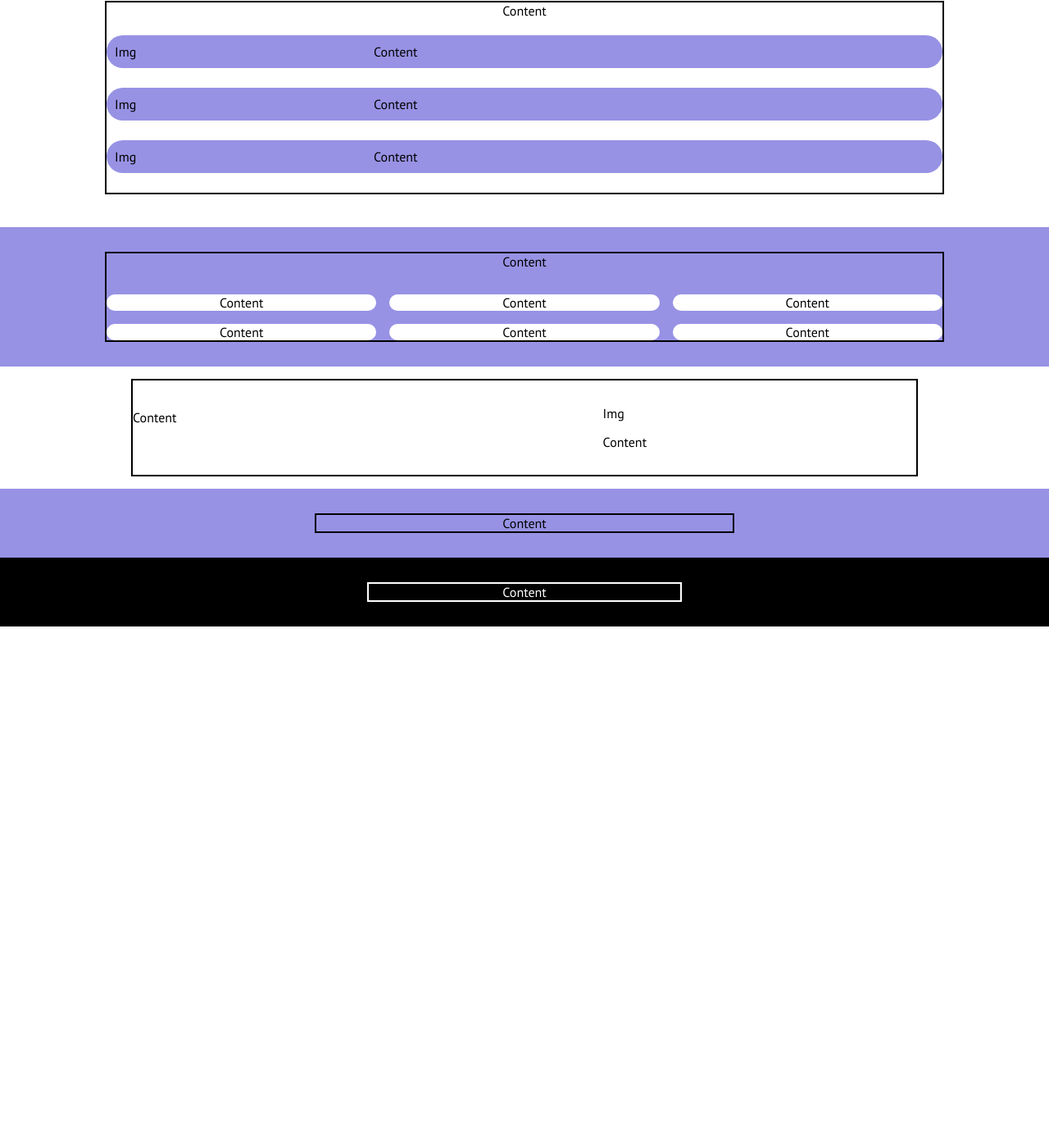
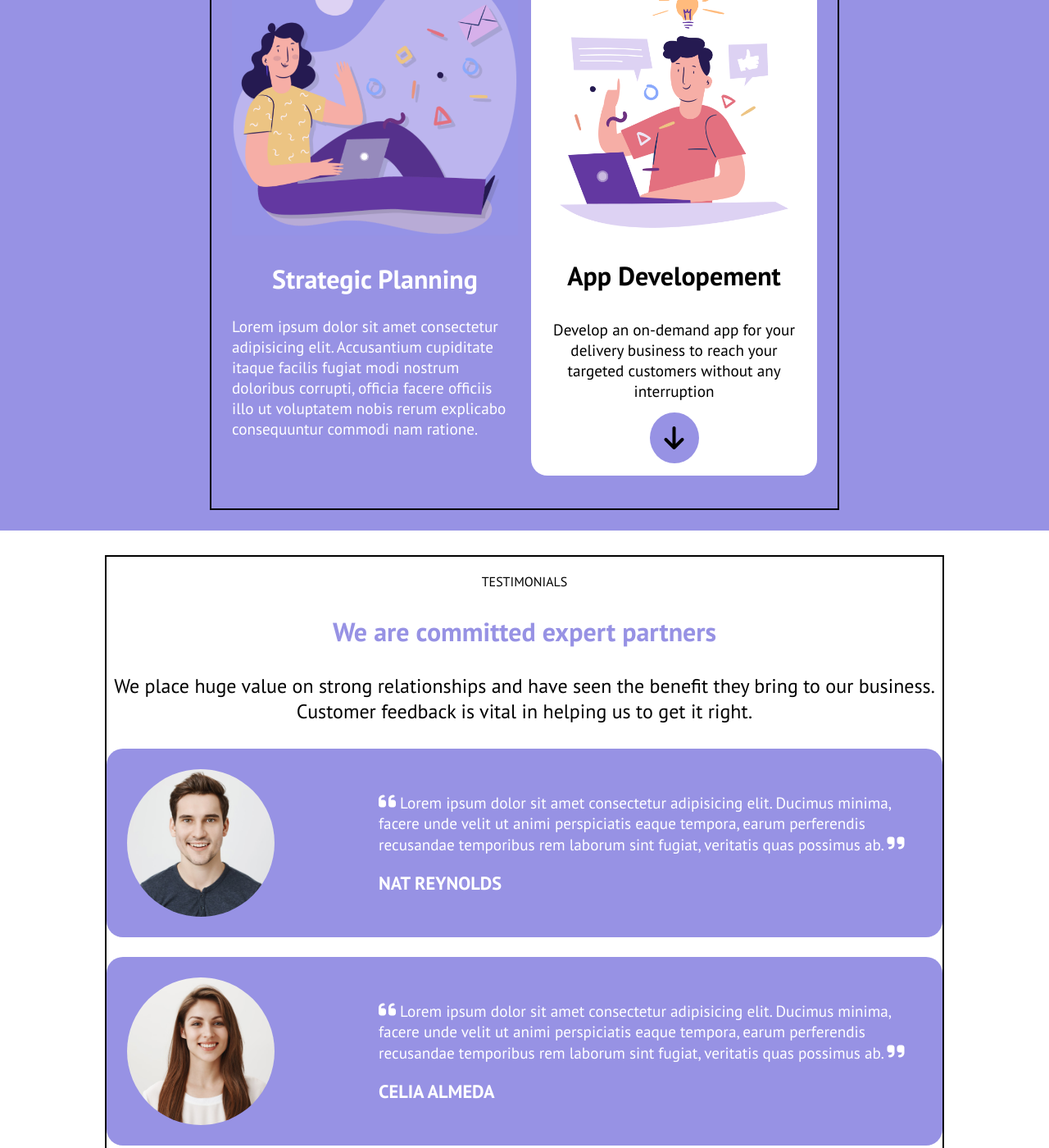
Before and after one commit to GiovanniCadoni/htmlcss-responsive-layout, a plain HTML site: page index.html in a window 1280 px wide. Shown: the part 1108-2508 px from the top of the page at 82% size. Before the commit the page ends 1872 px from the top, so only its background shows below. Drawn offline with Linux system fonts and the light colour scheme.

Commit message:
fixed planning and testimonials' section

```diff
--- a/css/style.css
+++ b/css/style.css
@@ -175,6 +175,10 @@ body{
     font-size: 1.1rem;
 }
 
+.application-block > .row{
+    align-items: stretch;
+}
+
 @media screen and (min-width: 768px) {
     .application-col{
         width: calc(100% / 3 - 2rem / 3);
@@ -187,6 +191,10 @@ body{
     .application-col-main{
         width: calc(100% - 100% / 3 - 1rem / 3);
         align-items: flex-start;
+    }
+
+    .img-application{
+        width: 280px;
     }
 }
 
@@ -207,6 +215,10 @@ body{
 
     .application-col-main .img-application{
         margin-top: 0;
+    }
+
+    .img-application{
+        width: 1200px;
     }
 }
 /*/DEMO APPLICATION*/
@@ -242,11 +254,47 @@ body{
     width: 100%;
     border-radius: 20px;
     background-color: white;
-    padding: 15px 0;
+    padding: 25px 15px;
 }
 
 .card-planning .img-card-planning{
     margin-bottom: 15px;
+}
+
+.planning-block h3{
+    font-size: 2rem;
+    color: white;
+    margin-top: 2rem;
+    margin-bottom: 1.5rem;
+}
+
+.planning-block p{
+    font-size: 1.2rem;
+    color: white;
+    text-align: left;
+    margin-bottom: 1.5rem;
+}
+
+.text-card-planning h3{
+    font-size: 2rem;
+    color: black;
+    margin-top: 2rem;
+    margin-bottom: 1.5rem;
+}
+
+.text-card-planning p{
+    font-size: 1.2rem;
+    color: black;
+    text-align: center;
+    margin-top: 2rem;
+    margin-bottom: 1.5rem;
+}
+
+.arrow-down{
+    background-color: rgb(151 146 228);
+    font-size: 2rem;
+    padding: 10px 18px;
+    border-radius: 100%;
 }
 
 @media screen and (min-width: 992px) {
@@ -300,6 +348,49 @@ body{
     flex-direction: column;
     justify-content: center;
     align-items: center;
+    padding: 25px 25px;
+}
+
+.content-testimonial h4{
+    font-weight: lighter;
+    margin-top: 20px;
+    margin-bottom: 30px;
+}
+
+.content-testimonial h3{
+    font-size: 2rem;
+    color: rgb(151 146 228);
+    margin-bottom: 30px;
+}
+
+.content-testimonial p{
+    font-size: 1.5rem;
+    margin-bottom: 30px
+}
+
+.img-testimonial img{
+    width: 220px;
+    height: 220px;
+    border-radius: 100%;
+    object-fit: cover;
+}
+
+.text-testimonial p{
+    text-align: center;
+    color: white;
+    font-size: 1.2rem;
+    margin-bottom: 20px;
+}
+
+.text-testimonial div{
+    text-align: center;
+    color: white;
+    font-size: 1.4rem;
+    font-weight: bold;
+}
+
+.text-testimonial i{
+    font-size: 1.5rem;
 }
 
 @media screen and (min-width: 768px) {
@@ -315,6 +406,20 @@ body{
     .card-testimonial .text-testimonial{
         width: calc(70% - 1rem);
     }
+
+    .text-testimonial p{
+        text-align: left;
+    }
+
+    .text-testimonial div{
+        text-align: left;
+    }
+
+    .img-testimonial img{
+        width: 180px;
+        height: 180px;
+        border-radius: 100%;
+        object-fit: cover;
 }
 
 @media screen and (min-width: 992px) {
--- a/index.html
+++ b/index.html
@@ -94,18 +94,23 @@
                 <div class="row">
                     <div class="no-card-planning text-align">
                         <div class="img-planning">
-                            Img
+                            <img src="./img/planning1.png" alt="planning1">
                         </div>
                         <div class="text-planning">
-                            Content
+                            <h3>Strategic Planning</h3>
+                            <p>Lorem ipsum dolor sit amet consectetur adipisicing elit. Accusantium cupiditate itaque facilis fugiat modi nostrum doloribus corrupti, officia facere officiis illo ut voluptatem nobis rerum explicabo consequuntur commodi nam ratione.</p>
                         </div>
                     </div>
                     <div class="card-planning text-align">
                         <div class="img-card-planning">
-                            Img
+                            <img src="./img/planning2.png" alt="planning2">
                         </div>
                         <div class="text-card-planning">
-                            Content
+                            <h3>App Developement</h3>
+                            <p>Develop an on-demand app for your delivery business to reach your targeted customers without any interruption</p>
+                            <span class="arrow-down">
+                                <i class="fa-solid fa-arrow-down"></i>
+                            </span>
                         </div>
                     </div>
                 </div>
@@ -116,30 +121,43 @@
         <!--TESTIMONIALS-->
         <section class="testimonial-block">
             <div class="content-testimonial text-align">
-                Content
+                <h4>TESTIMONIALS</h4>
+                <h3>
+                    We are committed expert partners
+                </h3>
+                <p>We place huge value on strong relationships and have seen the benefit they bring to our business. Customer feedback is vital in helping us to get it right.</p>
             </div>
             <div class="card-testimonial row">
                 <div class="img-testimonial">
-                    Img
+                    <img src="./img/testimonial1.jpg" alt="testimonial1">
                 </div>
                 <div class="text-testimonial">
-                    Content
+                    <p><i class="fa-solid fa-quote-left"></i> Lorem ipsum dolor sit amet consectetur adipisicing elit. Ducimus minima, facere unde velit ut animi perspiciatis eaque tempora, earum perferendis recusandae temporibus rem laborum sint fugiat, veritatis quas possimus ab. <i class="fa-solid fa-quote-right"></i></p>
+                    <div>
+                        NAT REYNOLDS
+                    </div>
                 </div>
             </div>
             <div class="card-testimonial row">
                 <div class="img-testimonial">
-                    Img
+                    <img src="./img/testimonial2.jpg" alt="testimonial2">
                 </div>
                 <div class="text-testimonial">
-                    Content
+                    <p><i class="fa-solid fa-quote-left"></i> Lorem ipsum dolor sit amet consectetur adipisicing elit. Ducimus minima, facere unde velit ut animi perspiciatis eaque tempora, earum perferendis recusandae temporibus rem laborum sint fugiat, veritatis quas possimus ab. <i class="fa-solid fa-quote-right"></i></p>
+                    <div>
+                        CELIA ALMEDA
+                    </div>
                 </div>
             </div>
             <div class="card-testimonial row">
                 <div class="img-testimonial">
-                    Img
+                    <img src="./img/testimonial3.jpg" alt="testimonial3">
                 </div>
                 <div class="text-testimonial">
-                    Content
+                    <p><i class="fa-solid fa-quote-left"></i> Lorem ipsum dolor sit amet consectetur adipisicing elit. Ducimus minima, facere unde velit ut animi perspiciatis eaque tempora, earum perferendis recusandae temporibus rem laborum sint fugiat, veritatis quas possimus ab. <i class="fa-solid fa-quote-right"></i></p>
+                    <div>
+                        BOB ROBERTS
+                    </div>
                 </div>
             </div>
         </section>
```
